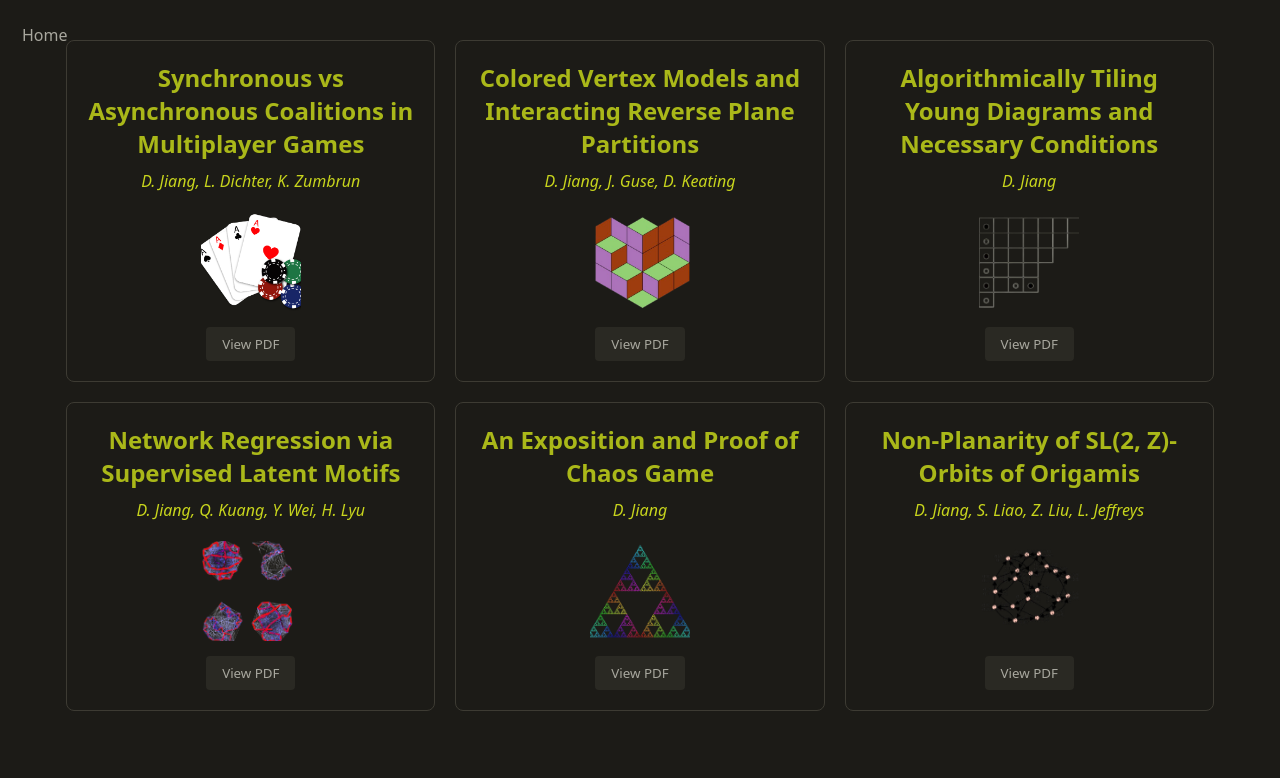
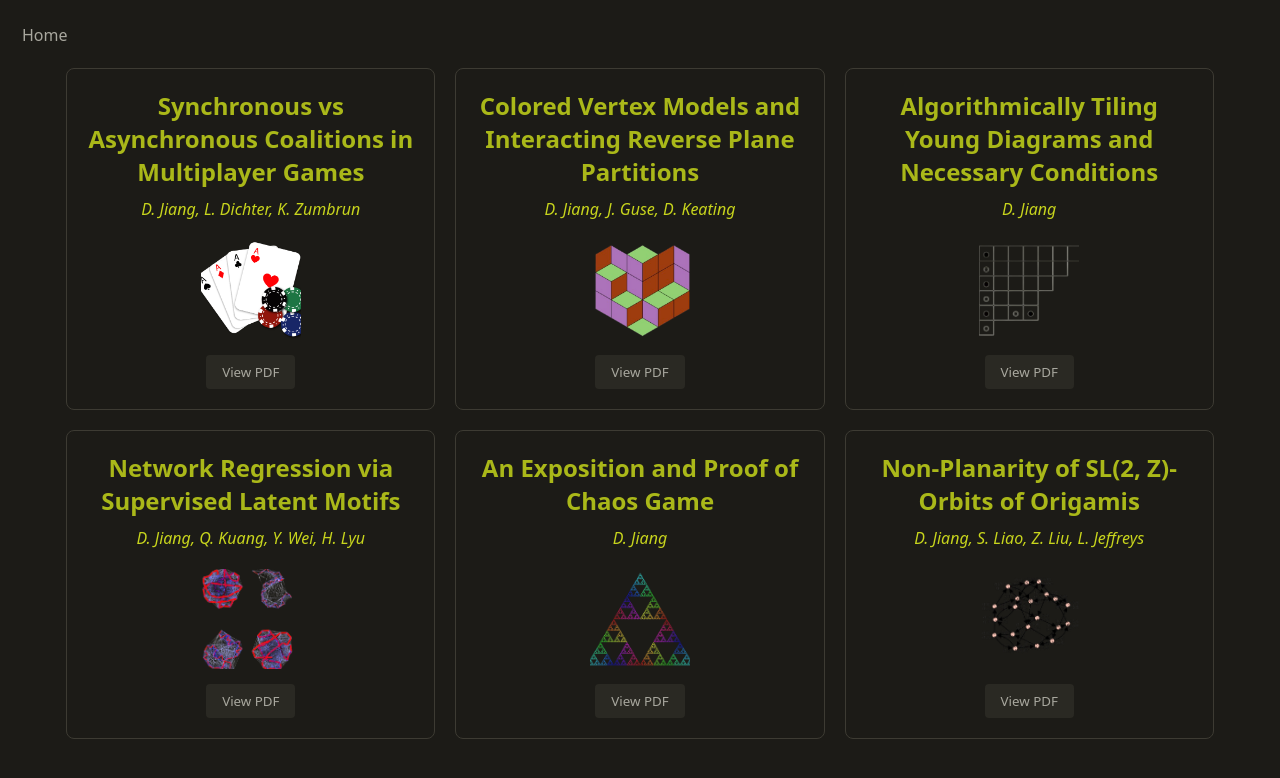
Before and after one commit to xpoes123/davidJ, a plain HTML site: page research.html in a window 1280 px wide. Drawn offline with Linux system fonts and the light colour scheme; files whose address does not match are found by name.

Commit message:
Fix card overlap with Home link in research.html
Increased .cards-container margin-top from 20px to 48px so the first
row of cards doesn't overlap the absolutely-positioned Home link.
Mirror of the same fix applied to projects.html.

Co-Authored-By: Claude Sonnet 4.6 <noreply@anthropic.com>

```diff
--- a/research.html
+++ b/research.html
@@ -43,7 +43,7 @@
       display: flex;
       flex-wrap: wrap;
       gap: 20px;
-      margin-top: 20px;
+      margin-top: 48px;
       justify-content: center;
     }
 
```
